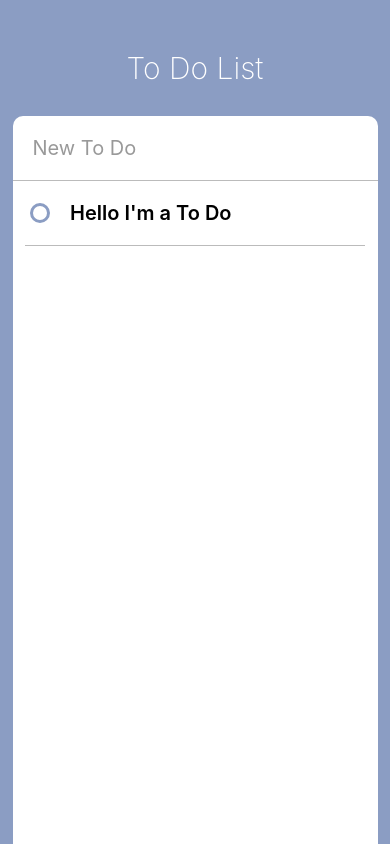
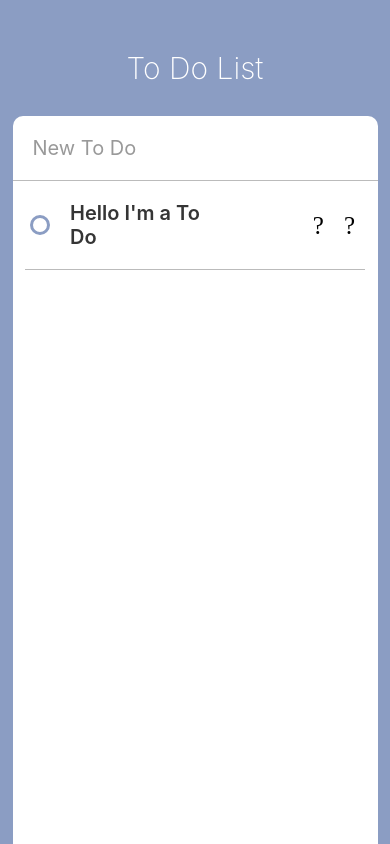
Before and after one commit to fullyalive/practice-toDoListApp, a React Native app in the folder to-do-list-app/: screen / in a window 390 px wide. Built offline with nearby package versions, Linux system fonts and the light colour scheme.

Commit message:
Styling the To Do Component

```diff
--- a/to-do-list-app/ToDo.js
+++ b/to-do-list-app/ToDo.js
@@ -6,6 +6,7 @@ import {
   StyleSheet,
   Dimensions
 } from "react-native";
+import { Ionicons } from "@expo/vector-icons";
 
 const { width, height } = Dimensions.get("window");
 export default class ToDo extends Component {
@@ -14,9 +15,10 @@ export default class ToDo extends Component {
     isCompleted: false
   };
   render() {
-    const { isCompleted } = this.state;
+    const { isEditing, isCompleted } = this.state;
     return (
       <View style={styles.container}>
+        <View style={styles.column}>
           <TouchableOpacity onPress={this._toggleComplete}>
             <View
               style={[
@@ -25,7 +27,51 @@ export default class ToDo extends Component {
               ]}
             />
           </TouchableOpacity>
-        <Text style={styles.text}>Hello I'm a To Do</Text>
+          <Text
+            style={[
+              styles.text,
+              isCompleted ? styles.completedText : styles.uncompletedText
+            ]}
+          >
+            Hello I'm a To Do
+          </Text>
+        </View>
+        {isEditing ? (
+          <View style={styles.actions}>
+            <TouchableOpacity onPressOut={this._finishEditing}>
+              <View style={styles.actionContainer}>
+                <Text style={styles.actionText}>
+                  <Ionicons
+                    name={"ios-checkmark-circle-outline"}
+                    size={25}
+                    color={"black"}
+                  />
+                </Text>
+              </View>
+            </TouchableOpacity>
+          </View>
+        ) : (
+          <View style={styles.actions}>
+              <TouchableOpacity onPressOut={this._startEditing}>
+              <View style={styles.actionContainer}>
+                <Text style={styles.actionText}>
+                  <Ionicons name={"ios-hammer"} size={25} color={"black"} />
+                </Text>
+              </View>
+            </TouchableOpacity>
+            <TouchableOpacity>
+              <View style={styles.actionContainer}>
+                <Text style={styles.actionText}>
+                  <Ionicons
+                    name={"ios-close-circle-outline"}
+                    size={25}
+                    color={"black"}
+                  />
+                </Text>
+              </View>
+            </TouchableOpacity>
+          </View>
+        )}
       </View>
     );
   }
@@ -36,6 +82,16 @@ export default class ToDo extends Component {
       };
     });
   };
+  _startEditing = () => {
+    this.setState({
+      isEditing: true
+    });
+  };
+  _finishEditing = () => {
+    this.setState({
+      isEditing: false
+    })
+  }
 }
 
 const styles = StyleSheet.create({
@@ -44,12 +100,20 @@ const styles = StyleSheet.create({
     borderBottomColor: "#bbb",
     borderBottomWidth: StyleSheet.hairlineWidth,
     flexDirection: "row",
-    alignItems: "center"
+    alignItems: "center",
+    justifyContent: "space-between"
   },
   text: {
     fontWeight: "600",
     fontSize: 20,
     marginVertical: 20
+  },
+  completedText: {
+    color: "#bbb",
+    textDecorationLine: "line-through"
+  },
+  uncompletedText: {
+    color: "#353535"
   },
   circle: {
     width: 20,
@@ -65,5 +129,18 @@ const styles = StyleSheet.create({
   },
   uncompletedCircle: {
     borderColor: "#8b9dc3"
+  },
+  column: {
+    flexDirection: "row",
+    alignItems: "center",
+    width: width / 2,
+    justifyContent: "space-between"
+  },
+  actions: {
+    flexDirection: "row"
+  },
+  actionContainer: {
+    marginVertical: 10,
+    marginHorizontal: 10
   }
 });
```
Lines whose indentation alone changed are shown as unchanged.
